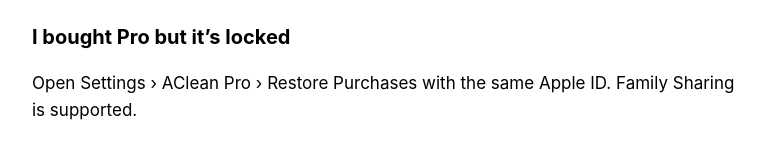
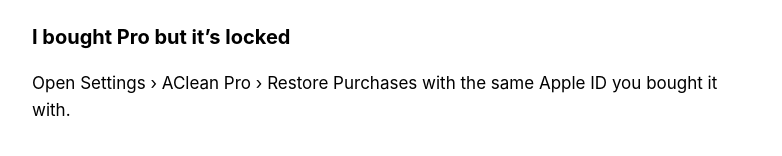
Before and after one commit to dtminhduc/aclean, a plain HTML site: page index.html in a window 1280 px wide. Shown: the part 639-795 px from the top of the page, without its empty margins (248-1030 px from the left). Drawn offline with Linux system fonts and the light colour scheme.

Commit message:
Support: bỏ dòng Family Sharing (không bật)
Fix by Duc Do

```diff
--- a/index.html
+++ b/index.html
@@ -25,7 +25,7 @@
 <p>A one-time purchase (no subscription) that unlocks bulk actions: keep the best shot in every group, clean every duplicate at once, shrink the whole library, compress several videos in a row and fix many phone numbers at once. Scanning and cleaning items one by one are free.</p>
 
 <h2>I bought Pro but it’s locked</h2>
-<p>Open Settings › AClean Pro › Restore Purchases with the same Apple ID. Family Sharing is supported.</p>
+<p>Open Settings › AClean Pro › Restore Purchases with the same Apple ID you bought it with.</p>
 
 <h2>Contacts changed by mistake?</h2>
 <p>AClean saves a backup before every change. Open the Contacts tool › Backup › Export latest backup, then open the .vcf file with the Contacts app.</p>
```
